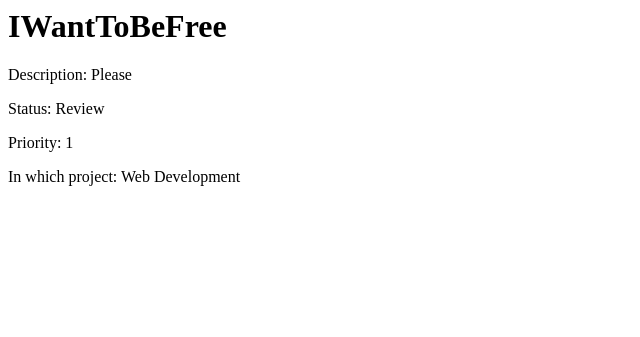
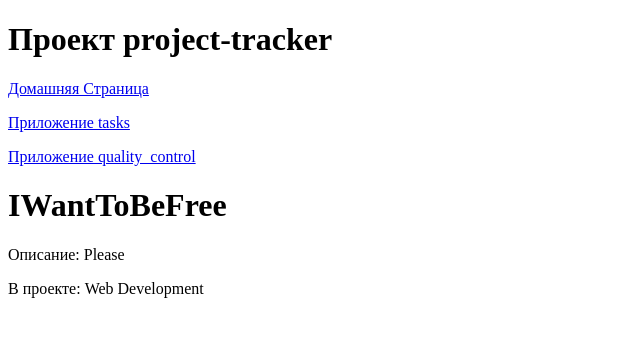
Before and after one commit to PetrKorotkov/dc-webdev-hometask, a Django app: page /q/requests/1/ in a window 1280 px wide. Shown: the top 337 px of the page, without its empty margins (0-640 px from the left). Run offline with Django 5.2, Linux system fonts and the light colour scheme; data comes from the database, SQL or seed files in the repository.

Commit message:
commit before FORMS (theme 20)

```diff
--- a/project_tracker/urls.py
+++ b/project_tracker/urls.py
@@ -16,10 +16,12 @@ Including another URLconf
 """
 from django.contrib import admin
 from django.urls import path, include
+from project_tracker import views
 
 urlpatterns = [
     path('admin/', admin.site.urls),
     #path('tasks/', include('tasks.urls')),
-    path('', include('tasks.urls')),
+    path('', views.index),
+    path('tasks/', include('tasks.urls')),
     path('q/', include('quality_control.urls')),
 ]
--- /dev/null
+++ b/project_tracker/views.py
@@ -0,0 +1,4 @@
+from django.shortcuts import render
+
+def index(request):
+    return render(request, 'base/base.html')
--- /dev/null
+++ b/quality_control/templates/quality_control/feature_detail.html
@@ -0,0 +1,7 @@
+{% extends 'base/base.html' %}
+
+{% block content %}
+    <h1>{{ feature.title }}</h1>
+    <p>Описание: {{ feature.description }}</p>
+    <p>В проекте: {{ feature.project }}</p>
+{% endblock %}
--- a/quality_control/urls.py
+++ b/quality_control/urls.py
@@ -4,14 +4,14 @@ from quality_control import views
 app_name = 'quality_control'
 
 urlpatterns = [
-    path('', views.index),
-    #path('bugs/', views.bug_list, name='bugs'),
-    path('bugs/', views.bugs_list, name='bugs_list'),
-    #path('requests/', views.features, name='reqs'),
-    path('requests/', views.features_list, name='features_list'),
-    #path('bugs/<int:bug_id>/', views.bug_detail),
-    #path('bugs/<int:bug_id>/', views.bug_detail_from_all_bugs),
+    #path('', views.index),
+    path('', views.IndexView.as_view(), name='index'),
+    #path('bugs/', views.bugs_list, name='bugs_list'),
+    path('bugs/', views.BugListView.as_view(), name='bugs_list'),
+    #path('requests/', views.features_list, name='features_list'),
+    path('requests/', views.FeatureListView.as_view(), name='features_list'),
+    #path('bugs/<int:bug_id>/', views.bug_detail, name='bug_detail'),
     path('bugs/<int:bug_id>/', views.BugDetailView.as_view(), name='bug_detail'),
-    #path('requests/<int:feature_id>/', views.feature_id_detail, name='feature_id_detail')
+    #path('requests/<int:feature_id>/', views.feature_detail, name='feature_detail')
     path('requests/<int:feature_id>/', views.FeatureDetailView.as_view(), name='feature_detail')
 ]
--- a/quality_control/views.py
+++ b/quality_control/views.py
@@ -2,81 +2,50 @@ from django.http import HttpResponse
 from django.urls import reverse
 from .models import BugReport, FeatureRequest
 from django.shortcuts import get_object_or_404
-from django.views.generic import DetailView
+from django.views.generic import DetailView, View, ListView
+from django.shortcuts import render
 
 def index(request):
-    #another_page_url_bugs = reverse('quality_control:bugs')
-    bugs_list_url = reverse('quality_control:bugs_list')
-    features_list_url = reverse('quality_control:features_list')
-    #html = f"<h1>Страница приложения quality_control</h1><a href='{another_page_url_bugs}'>Список всех багов</a>   <->   \
-        #<a href='{another_page_url_reqs}'>Запросы на улучшение</a>"
-    html = f"<h1>Страница приложения quality_control</h1><a href='{bugs_list_url}'>Список всех багов</a>   <->   \
-        <a href='{features_list_url}'>Запросы на улучшение</a>"
-    return HttpResponse(html)
-
-#сейчас это отображение уже не нужно, т.к. есть bugs_list
-def bug_list(request):
-    return HttpResponse("Список отчетов об ошибках")
-
-#сейчас это отображение уже не нужно, т.к. есть features_list
-def features(request):
-    return HttpResponse("Список запросов на улучшение")
+    return render(request, 'quality_control/index.html')
 
 def bug_detail(request, bug_id):
-    html = f"<h1>Детали бага {bug_id}</h1>"
-    return HttpResponse(html)
+    bug = get_object_or_404(BugReport, id=bug_id)
+    return render(request, 'quality_control/bug_detail.html', {'bug': bug})
 
-def feature_id_detail(request, feature_id):
-    html = f"<h1>Детали улучшения {feature_id}</h1>"
-    return HttpResponse(html)
+def feature_detail(request, feature_id):
+    feature = get_object_or_404(FeatureRequest, id=feature_id)
+    return render(request, 'quality_control/feature_detail.html', {'feature': feature})
 
 def bugs_list(request):
     bugs = BugReport.objects.all()
-    bugs_html = '<h1>Список багов</h1><ul>'
-    for bug in bugs:
-        #bugs_html += f"<li>{bug.title}, STATUS: {bug.status}</li>"
-        bugs_html += f'<li><a href="{bug.id}/">{bug.title}, STATUS: {bug.status}</a></li>'
-    bugs_html += "</ul>"
-    return HttpResponse(bugs_html)
+    return render(request, 'quality_control/bugs_list.html', {'bugs_list': bugs})
 
 def features_list(request):
     features = FeatureRequest.objects.all()
-    features_html = '<h1>Список запросов на улучшение</h1><ul>'
-    for feature in features:
-        #bugs_html += f"<li>{bug.title}, STATUS: {bug.status}</li>"
-        features_html += f'<li><a href="{feature.id}/">{feature.title}, STATUS: {feature.status}</a></li>'
-    features_html += "</ul>"
-    return HttpResponse(features_html)
+    return render(request, 'quality_control/features_list.html', {'features_list': features})
 
-'''def bug_detail_from_all_bugs(request, bug_id):
-    bug = get_object_or_404(BugReport, id=bug_id)
-    response_html = f'<h1>{bug.title}</h1><p>{bug.description}</p>'    заменили через DetailView
-    return HttpResponse(response_html)'''
+class IndexView(View):
+    def get(self, request, *args, **kwargs):
+        return render(request, 'quality_control/index.html')
+
+class BugListView(ListView):
+    model = BugReport
+    context_object_name = 'bugs_list'
+    template_name = 'quality_control/bugs_list.html'
+
+class FeatureListView(ListView):
+    model = FeatureRequest
+    context_object_name = 'features_list'
+    template_name = 'quality_control/features_list.html'
 
 class BugDetailView(DetailView):
     model = BugReport
     pk_url_kwarg = 'bug_id'
-
-    def get(self, request, *args, **kwargs):
-        bug = self.get_object()
-        response_html = f'<h1>{bug.title}</h1><p>Description: {bug.description}</p>'
-        response_html += f'<p>Status: {bug.status}</p>'
-        response_html += f'<p>Priority: {bug.priority}</p>'
-        response_html += f'<p>In which project: {bug.project}</p>'
-        if bug.task:
-            response_html += f'<p>In which task in project: {bug.task}</p>'
-        return HttpResponse(response_html)
+    context_object_name = 'bug'
+    template_name = 'quality_control/bug_detail.html'
 
 class FeatureDetailView(DetailView):
     model = FeatureRequest
     pk_url_kwarg = 'feature_id'
-
-    def get(self, request, *args, **kwargs):
-        feature = self.get_object()
-        response_html = f'<h1>{feature.title}</h1><p>Description: {feature.description}</p>'
-        response_html += f'<p>Status: {feature.status}</p>'
-        response_html += f'<p>Priority: {feature.priority}</p>'
-        response_html += f'<p>In which project: {feature.project}</p>'
-        if feature.task:
-            response_html += f'<p>In which task in project: {feature.task}</p>'
-        return HttpResponse(response_html)
+    context_object_name = 'feature'
+    template_name = 'quality_control/feature_detail.html'
--- a/templates/base/nav.html
+++ b/templates/base/nav.html
@@ -1,7 +1,9 @@
 <nav>
     <!-- Навигационное меню -->
+    <a href="http://127.0.0.1:8000/">Домашняя Страница</a>
+    <p></p>
     <a href="{% url 'tasks:index' %}">Приложение tasks</a>
     <p></p>
-    <a href="http://127.0.0.1:8000/q/">Приложение quality_control</a>
+    <a href="{% url 'quality_control:index' %}">Приложение quality_control</a>
     <!-- Другие ссылки -->
 </nav>
```
Also changed, not shown: quality_control/templates/quality_control/bug_detail.html (added, +7 -0 lines), quality_control/templates/quality_control/bugs_list.html (added, +10 -0 lines), quality_control/templates/quality_control/features_list.html (added, +10 -0 lines), quality_control/templates/quality_control/index.html (added, +8 -0 lines).
